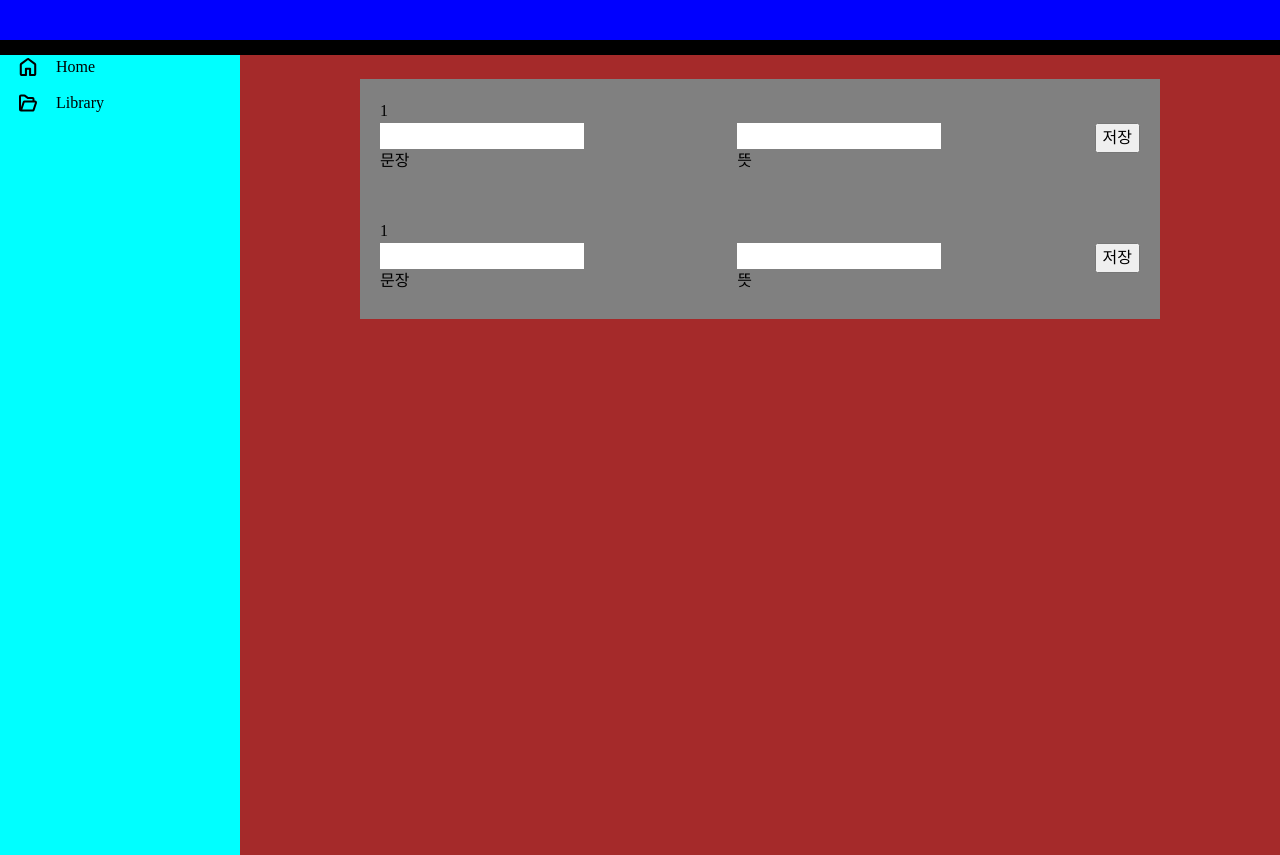
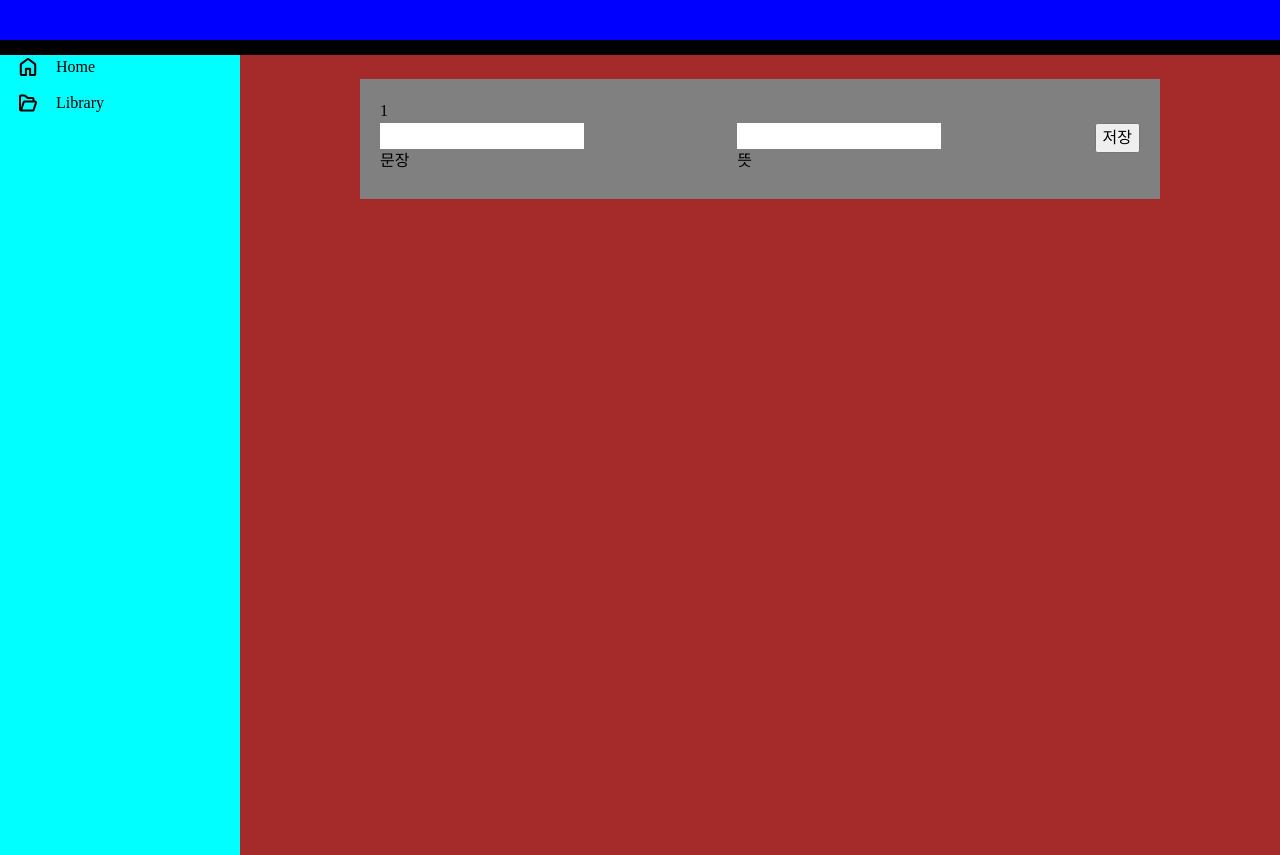
Before and after one commit to soonhoKwon0401/My_First_Project, a website built with Vite: page index.html in a window 1280 px wide. Built offline with nearby package versions, Linux system fonts and the light colour scheme.

Commit message:
WordCard 모듈화

```diff
--- a/index.html
+++ b/index.html
@@ -9,7 +9,7 @@
     <title>단어장</title>
     <link rel="stylesheet" href="rest.css" />
     <link rel="stylesheet" href="style.css" />
-    <script src="index.js" defer></script>
+    <script defer src="index.js"></script>
   </head>
   <body>
     <div class="app">
@@ -54,10 +54,8 @@
         <main class="app__content">
           <div class="app__content-card">
             <div class="app__content__card__inner">
-              <div class="content__container__header">
-                <span class="content__numbers">1</span>
-                <!-- start of right menu-->
-                <!-- <div class="content__input-box__menu">
+              <!-- start of right menu-->
+              <!-- <div class="content__input-box__menu">
                   <button class="content__input-box__more-button">
                     <svg viewBox="0 0 24 24" fill="currentColor">
                       <path
@@ -84,8 +82,7 @@
                     </svg>
                   </button>
                 </div> -->
-                <!-- End of right menu  -->
-              </div>
+              <!-- End of right menu  -->
               <form class="content__container__form__text-box" id="text-box">
                 <div class="content__container__text-box">
                   <div class="content__sentence__inner">
--- a/index.js
+++ b/index.js
@@ -3,78 +3,28 @@
 const mainContent = document.querySelector(".app__content");
 const goToAddPage = document.querySelector(".app__main");
 const appContent = document.querySelector(".app__content-card");
+const appContentInner = document.querySelector(".app__content__card__inner");
 
 const wordForm = document.querySelector(".content__container__form__text-box");
 const sentenceInput = document.querySelector("#sentence");
 const meanInput = document.querySelector("#mean");
 
-const cardTemplate = `
-<div class="app__content-card">
-            <div class="app__content__card__inner">
-              <div class="content__container__header">
-                <span class="content__numbers">1</span>
-                <!-- start of right menu-->
-                <!-- <div class="content__input-box__menu">
-                  <button class="content__input-box__more-button">
-                    <svg viewBox="0 0 24 24" fill="currentColor">
-                      <path
-                        fill-rule="evenodd"
-                        d="M10.5 6a1.5 1.5 0 113 0 1.5 1.5 0 01-3 0zm0 6a1.5 1.5 0 113 0 1.5 1.5 0 01-3 0zm0 6a1.5 1.5 0 113 0 1.5 1.5 0 01-3 0z"
-                        clip-rule="evenodd"
-                      />
-                    </svg>
-                  </button>
-                  <button class="content__input-box_delete-button">
-                    <svg
-                      viewBox="0 0 24 24"
-                      fill="none"
-                      stroke="currentColor"
-                      width="20"
-                      height="20"
-                    >
-                      <path
-                        stroke-linecap="round"
-                        stroke-linejoin="round"
-                        stroke-width="2"
-                        d="M19 7l-.867 12.142A2 2 0 0116.138 21H7.862a2 2 0 01-1.995-1.858L5 7m5 4v6m4-6v6m1-10V4a1 1 0 00-1-1h-4a1 1 0 00-1 1v3M4 7h16"
-                      />
-                    </svg>
-                  </button>
-                </div> -->
-                <!-- End of right menu  -->
-              </div>
-              <form class="content__container__form__text-box" id="text-box">
-                <div class="content__container__text-box">
-                  <div class="content__sentence__inner">
-                    <input
-                      type="text"
-                      id="sentence"
-                      class="content__text-box__sentence"
-                    />
-                    <label for="sentence" class="label__sentence">문장</label>
-                  </div>
-                  <div class="content__mean__inner">
-                    <input
-                      type="text"
-                      id="mean"
-                      class="content__text-box__mean"
-                    />
-                    <label for="mean" class="label__mean">뜻</label>
-                  </div>
-                  <div class="content_text-box__submit_inner">
-                    <button
-                      class="content_text-box__submit"
-                      type="submit"
-                      form="text-box"
-                    >
-                      저장
-                    </button>
-                  </div>
-                </div>
-              </form>
-            </div>
-          </div>
-  `;
+const createWordCardHeard = `
+  <div class="content__container__header">
+    <span class="content__numbers"></span>
+  </div>`;
+
+const renderWordCardHeard = (container, html) => {
+  container.insertAdjacentHTML("afterbegin", html);
+};
+
+const setWordCardId = (id) => {
+  document.querySelector(".content__numbers").textContent = id;
+};
+
+const WordCardHeardHtml = createWordCardHeard;
+renderWordCardHeard(appContentInner, WordCardHeardHtml);
+setWordCardId("1");
 
 wordForm.addEventListener("submit", (event) => {
   event.preventDefault();
@@ -101,11 +51,6 @@ function setWords(sentence, mean) {
     mean,
   };
   localStorage.setItem(id, JSON.stringify(data));
-}
-setWordsList();
-
-function setWordsList() {
-  mainContent.insertAdjacentHTML("beforeend", cardTemplate);
 }
 
 goToAddPage.addEventListener("click", (event) => {
```
Also changed, not shown: test.js (added, +109 -0 lines).
